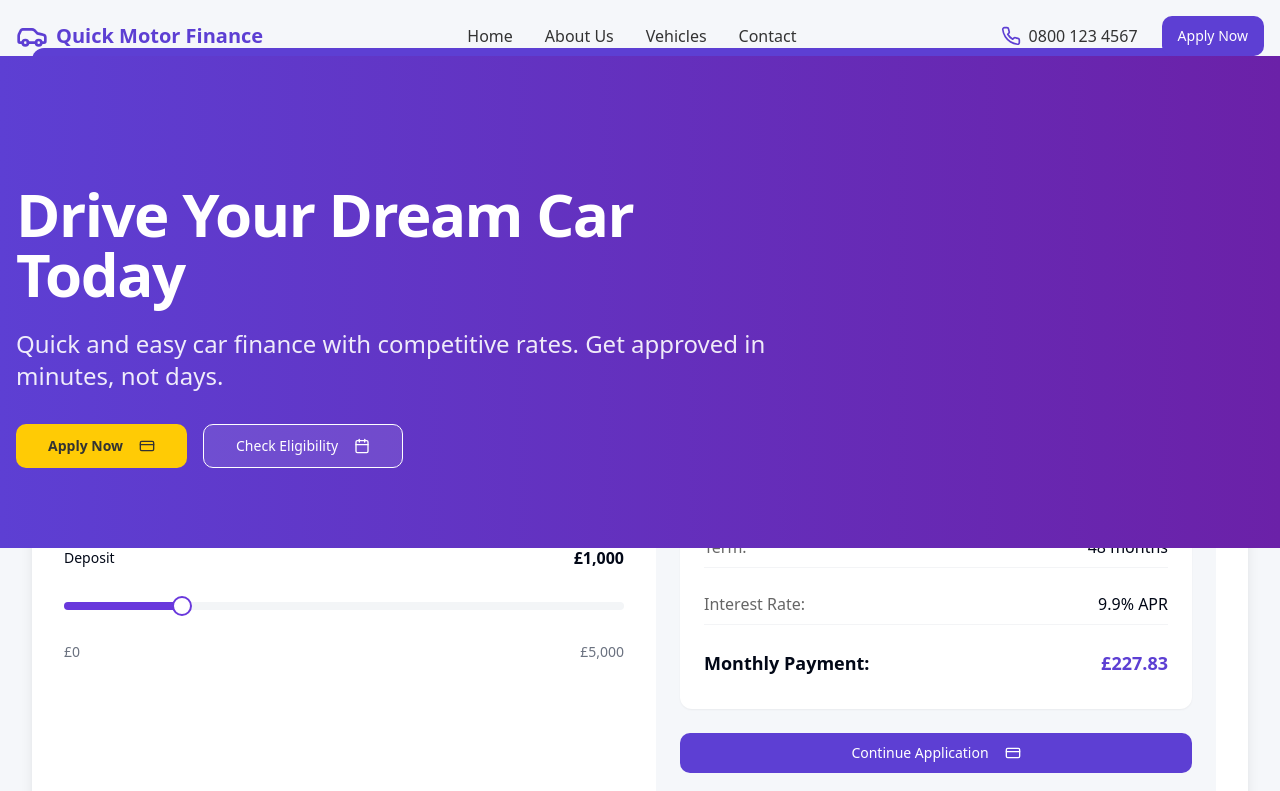
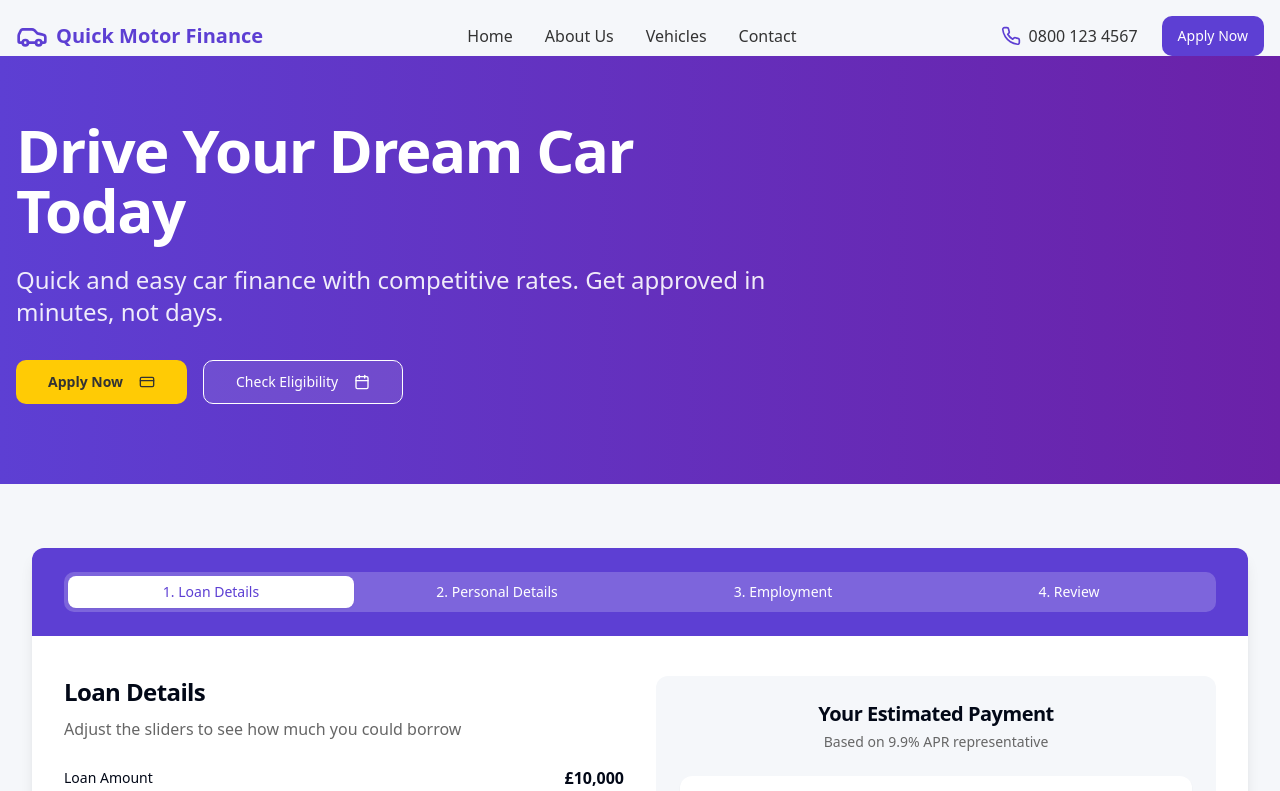
Before and after one commit to Outbound121/sleek-car-funding-96, a React (Vite) app: page / in a window 1280 px wide. Shown: the top 791 px of the page. Built offline with nearby package versions, Linux system fonts and the light colour scheme.

Commit message:
Remove sticky header functionality
Removes the sticky positioning from the header component.

```diff
--- a/src/components/FinanceHeader.tsx
+++ b/src/components/FinanceHeader.tsx
@@ -17,7 +17,7 @@ export const FinanceHeader = () => {
   }, []);
 
   return (
-    <header className={`w-full ${isScrolled ? "bg-white shadow-md py-2" : "bg-transparent py-4"} transition-all duration-300 fixed top-0 left-0 right-0 z-50`}>
+    <header className={`w-full ${isScrolled ? "bg-white shadow-md py-2" : "bg-transparent py-4"} transition-all duration-300 z-50`}>
       <div className="container mx-auto px-4">
         <div className="flex justify-between items-center">
           {/* Logo */}
@@ -59,7 +59,7 @@ export const FinanceHeader = () => {
 
       {/* Mobile Menu */}
       {isMenuOpen && (
-        <div className="md:hidden bg-white shadow-lg absolute top-full left-0 right-0 p-4 border-t border-gray-100">
+        <div className="md:hidden bg-white shadow-lg absolute top-full left-0 right-0 p-4 border-t border-gray-100 z-50">
           <nav className="flex flex-col space-y-4">
             <a href="#" className="text-qmf-dark-gray hover:text-qmf-purple transition-colors py-2">Home</a>
             <a href="#" className="text-qmf-dark-gray hover:text-qmf-purple transition-colors py-2">About Us</a>
@@ -75,7 +75,7 @@ export const FinanceHeader = () => {
       )}
 
       {/* Hero Banner */}
-      <div className="pt-32 pb-20 bg-gradient-to-r from-qmf-purple to-purple-800 text-white">
+      <div className="pt-16 pb-20 bg-gradient-to-r from-qmf-purple to-purple-800 text-white">
         <div className="container mx-auto px-4">
           <div className="max-w-3xl">
             <h1 className="text-4xl md:text-5xl lg:text-6xl font-bold mb-6">
--- a/src/components/Header.tsx
+++ b/src/components/Header.tsx
@@ -18,7 +18,7 @@ const Header = () => {
 
   return (
     <header
-      className={`fixed top-0 left-0 right-0 z-50 transition-all duration-300 px-6 md:px-10 ${
+      className={`w-full z-50 transition-all duration-300 px-6 md:px-10 ${
         isScrolled
           ? 'py-3 bg-white shadow-md'
           : 'py-5 bg-transparent'
@@ -68,7 +68,7 @@ const Header = () => {
 
       {/* Mobile menu */}
       {isMobileMenuOpen && (
-        <div className="md:hidden absolute top-full left-0 right-0 bg-white shadow-lg p-5 animate-fade-in">
+        <div className="md:hidden absolute top-full left-0 right-0 bg-white shadow-lg p-5 animate-fade-in z-50">
           <nav className="flex flex-col space-y-4">
             {['Home', 'About Us', 'Vehicles', 'Finance Options', 'Contact'].map((item) => (
               <a
```
